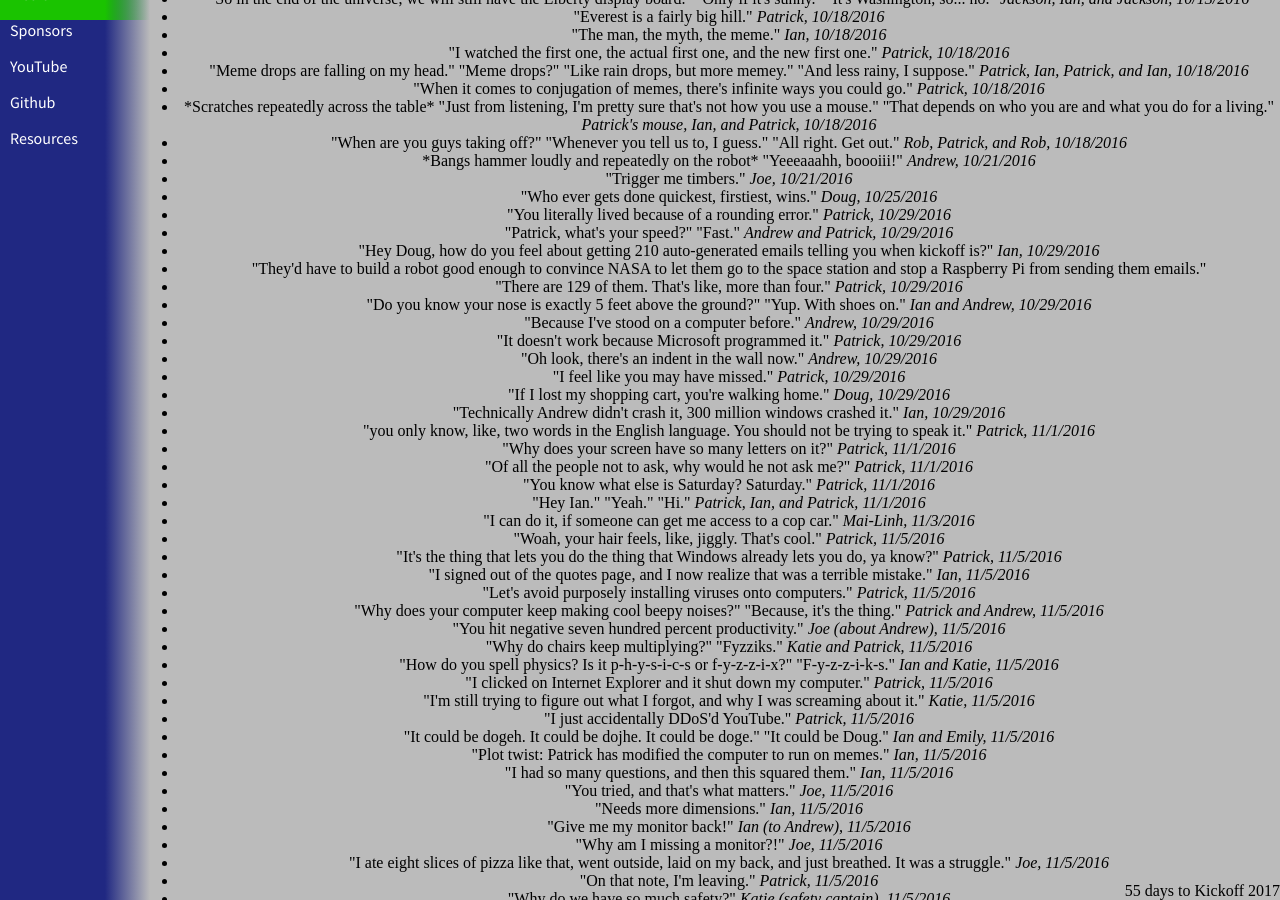
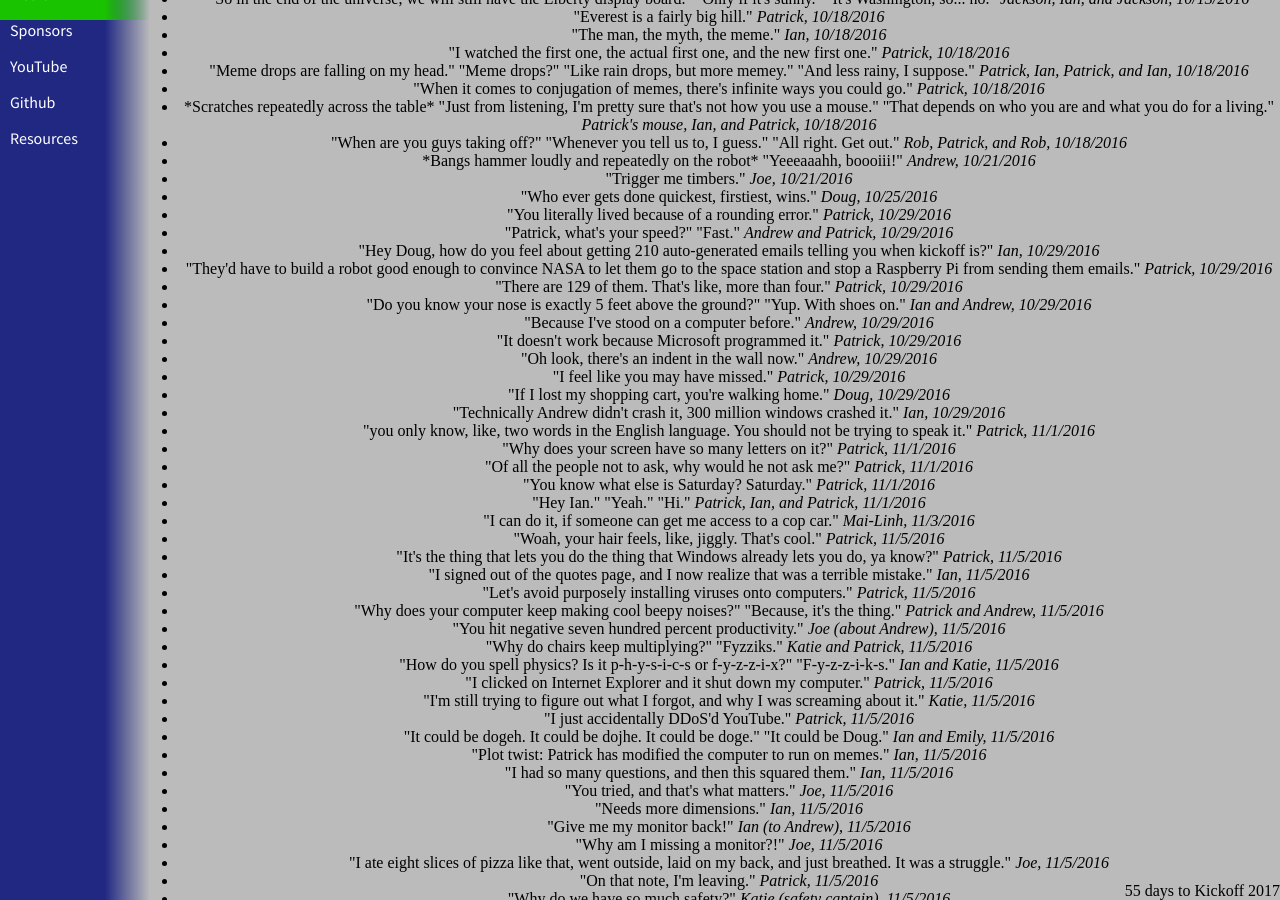
Before and after one commit to katiebugmoon/FRC4131.github.io, a Jekyll site: the page built from media/2017/quotes.html, in a window 1280 px wide and 900 px high, scrolled down 332 px. Built offline with Jekyll 4.4.1, drawn with Linux system fonts in a browser that asks for light colours; nearby versions of some CDN libraries; some of the changed text lies outside the part shown.

Commit message:
Update quotes.html

```diff
--- a/media/2017/quotes.html
+++ b/media/2017/quotes.html
@@ -29,7 +29,7 @@ title: Build Season 2017 Quotes
 	<li>"You literally lived because of a rounding error." <i>Patrick, 10/29/2016</i></li>
 	<li>"Patrick, what's your speed?" "Fast." <i>Andrew and Patrick, 10/29/2016</i></li>
 	<li>"Hey Doug, how do you feel about getting 210 auto-generated emails telling you when kickoff is?" <i>Ian, 10/29/2016</i></li>
-	<li>"They'd have to build a robot good enough to convince NASA to let them go to the space station and stop a Raspberry Pi from sending them emails."</li>
+	<li>"They'd have to build a robot good enough to convince NASA to let them go to the space station and stop a Raspberry Pi from sending them emails." <i>Patrick, 10/29/2016</i></li>
 	<li>"There are 129 of them. That's like, more than four." <i>Patrick, 10/29/2016</i></li>
 	<li>"Do you know your nose is exactly 5 feet above the ground?" "Yup. With shoes on." <i>Ian and Andrew, 10/29/2016</i></li>
 	<li>"Because I've stood on a computer before." <i>Andrew, 10/29/2016</i></li>
```
